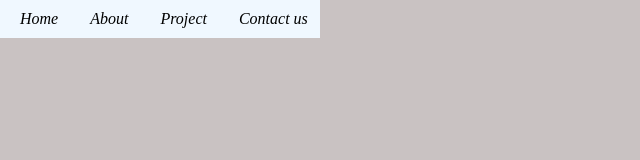
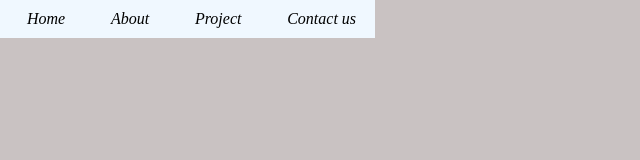
Before and after one commit to Gagan2004bansal/Gagan-Bansal, a plain HTML site: page index.html in a window 1280 px wide. Shown: the whole page, without its empty margins (0-640 px from the left). Drawn offline with Linux system fonts and the light colour scheme.

Commit message:
Update style.css

```diff
--- a/style.css
+++ b/style.css
@@ -12,8 +12,8 @@ body{
     float: left;
     padding-top: 10px;
     padding-bottom: 10px;
-    padding-left: 20px;
-    padding-right: 12px;
+    padding-left: 27px;
+    padding-right: 18.75px;
     background-color: aliceblue;
 }
 
```
